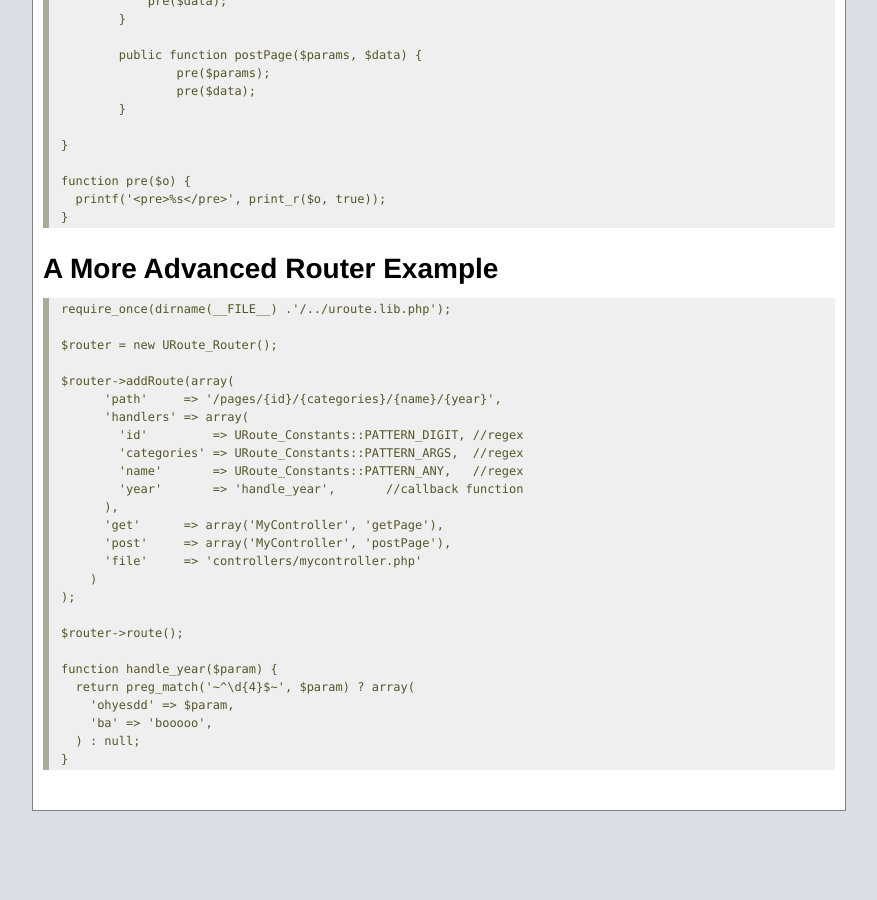
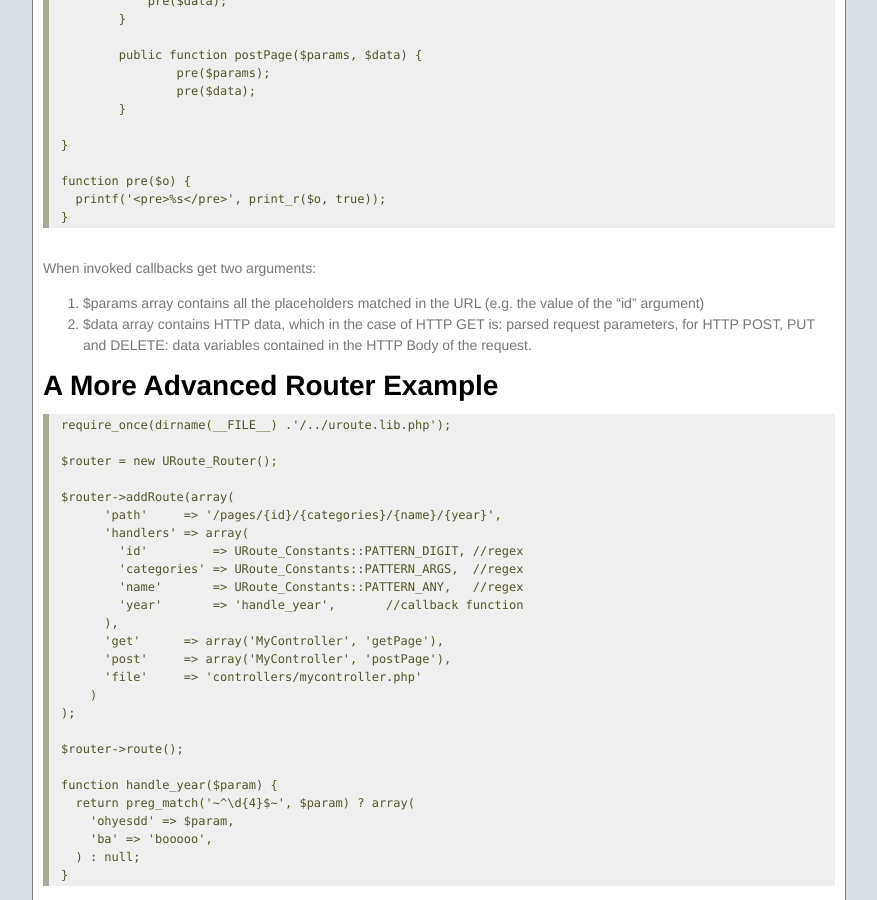
Before and after one commit to ioseb/URoute, a Jekyll site: the page built from index.md, in a window 1280 px wide and 900 px high, scrolled down 1271 px. Shown: the whole window, without its empty margins (289-1166 px from the left). Built offline with Jekyll 4.4.1, drawn with Linux system fonts in a browser that asks for light colours; nearby versions of some CDN libraries; Markdown is read by kramdown in place of the engine named in the settings; before the commit the page ends 2100 px from its top, so only the background shows below that.

Commit message:
documentation enhanced

```diff
--- a/index.md
+++ b/index.md
@@ -83,6 +83,11 @@ function pre($o) {
 }
 </pre>
 
+When invoked callbacks get two arguments:
+
+1. $params array contains all the placeholders matched in the URL (e.g. the value of the "id" argument)
+2. $data array contains HTTP data, which in the case of HTTP GET is: parsed request parameters, for HTTP POST, PUT and DELETE: data variables contained in the HTTP Body of the request.
+
 # A More Advanced Router Example
 
 <pre>
```
